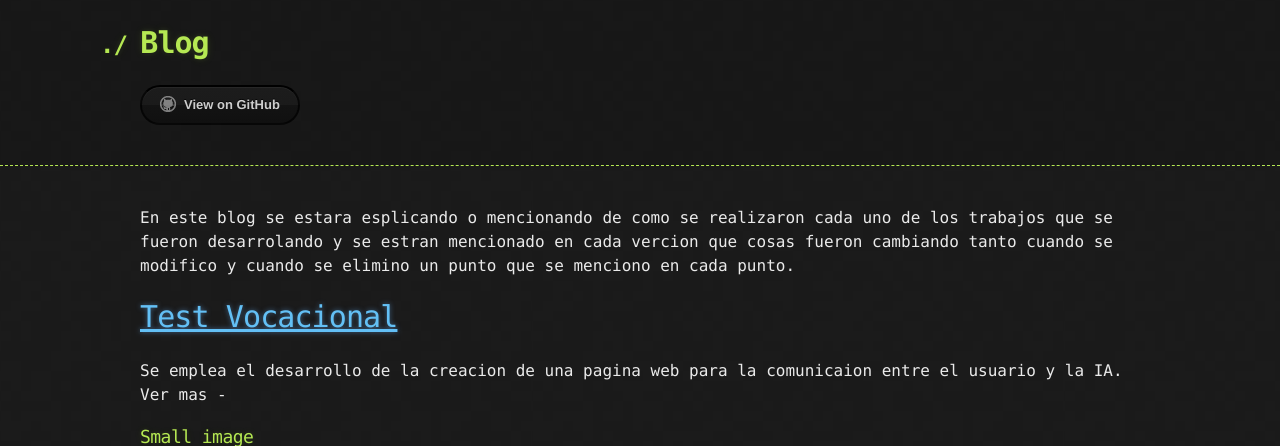
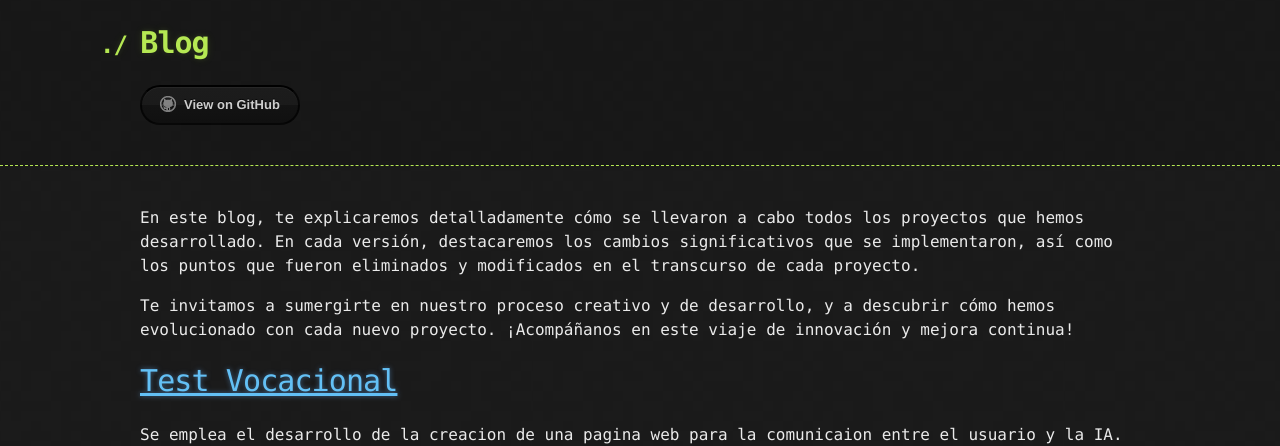
Before and after one commit to NinjaDiaz007/Blog, a Jekyll site: the page built from index.md, in a window 1280 px wide, cut to the strip 0-446 px from the top of the page. Built offline with Jekyll 4.4.1, drawn with Linux system fonts in a browser that asks for light colours; the repository's description, which GitHub fills in, is left out.

Commit message:
Add files via upload

```diff
--- a/index.md
+++ b/index.md
@@ -2,7 +2,9 @@
 layout: default
 ---
 
-En este blog se estara esplicando o mencionando de como se realizaron cada uno de los trabajos que se fueron desarrolando y se estran mencionado en cada vercion que cosas fueron cambiando tanto cuando se modifico y cuando se elimino un punto que se menciono en cada punto.
+En este blog, te explicaremos detalladamente cómo se llevaron a cabo todos los proyectos que hemos desarrollado. En cada versión, destacaremos los cambios significativos que se implementaron, así como los puntos que fueron eliminados y modificados en el transcurso de cada proyecto.
+
+Te invitamos a sumergirte en nuestro proceso creativo y de desarrollo, y a descubrir cómo hemos evolucionado con cada nuevo proyecto. ¡Acompáñanos en este viaje de innovación y mejora continua!
 
 # [Test Vocacional](./test-vocacional.html)
 
```
